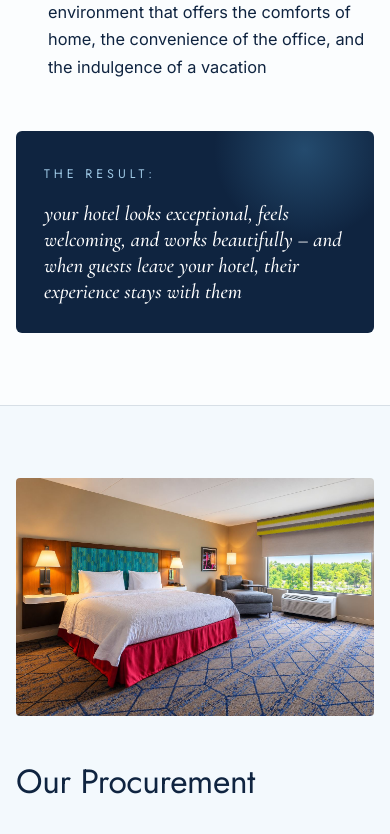
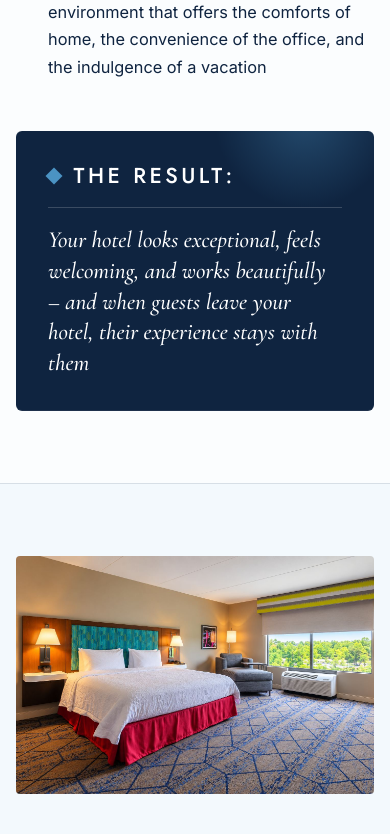
Before and after one commit to NashvilleNDG/Pinnacle-oct-site, a plain HTML site: page index.html in a window 390 px wide. Shown: the part 5820-6654 px from the top of the page. Drawn offline with nearby package versions, Linux system fonts and the light colour scheme.

Commit message:
Make 'The result:' callouts prominent; capitalise first word
- Larger white heading with diamond marker and divider
- Larger takeaway sentence; first letter after the colon capitalised in all five callouts

Co-Authored-By: Claude Opus 5.5 <noreply@anthropic.com>

```diff
--- a/assets/css/style.css
+++ b/assets/css/style.css
@@ -1577,3 +1577,27 @@ img[src*="/manufacturing"] { object-position: 60% 55%; }
 .company-list .list-mark { background: var(--blue-400); }
 .team__list li { grid-template-columns: 1.25rem 1fr; }
 .team__list li span.list-mark { padding: 0; }
+
+/* "The result:" callouts — make the takeaway the focal point */
+.result--compact { padding: clamp(2rem, 3.5vw, 3rem); }
+.result--compact .result__label {
+  display: flex; align-items: center; gap: .85rem;
+  font-family: var(--font-display);
+  font-size: clamp(1.35rem, 2vw, 1.75rem);
+  font-weight: 500;
+  letter-spacing: .16em;
+  line-height: 1.2;
+  color: var(--white);
+}
+.result--compact .result__label::before {
+  content: ""; flex: 0 0 12px; height: 12px;
+  background: var(--blue-400); transform: rotate(45deg);
+}
+.result--compact p {
+  margin-top: 1.1rem;
+  padding-top: 1.1rem;
+  border-top: 1px solid rgba(255,255,255,.18);
+  font-size: clamp(1.45rem, 2.2vw, 1.95rem);
+  line-height: 1.32;
+  color: var(--white);
+}
--- a/index.html
+++ b/index.html
@@ -16,7 +16,7 @@
 <link rel="preconnect" href="https://fonts.googleapis.com">
 <link rel="preconnect" href="https://fonts.gstatic.com" crossorigin>
 <link href="https://fonts.googleapis.com/css2?family=Cinzel:wght@500;600&family=Cormorant+Garamond:ital,wght@1,500;1,600&family=Inter:wght@400;500;600&family=Jost:wght@300;400;500&display=swap" rel="stylesheet">
-<link rel="stylesheet" href="assets/css/style.css?v=1790869078">
+<link rel="stylesheet" href="assets/css/style.css?v=1790869439">
 <script type="application/ld+json">
 {"@context":"https://schema.org","@type":"Organization","name":"Pinnacle South","url":"https://pinnacle-oct-site.onrender.com/","logo":"https://pinnacle-oct-site.onrender.com/assets/images/logo.png?v=1790703911","email":"info@pinnaclesouth.net","telephone":"+1-800-781-9010","foundingDate":"2003","description":"Hotel FF&E design, procurement, manufacturing, and installation.","location":[{"@type":"Place","name":"Pinnacle South Headquarters","telephone":"+1-615-905-9115","address":{"@type":"PostalAddress","addressLocality":"Franklin","addressRegion":"TN","addressCountry":"US"}},{"@type":"Place","name":"Pinnacle South Office & Showroom","telephone":"+1-770-227-3476","address":{"@type":"PostalAddress","addressLocality":"Griffin","addressRegion":"GA","addressCountry":"US"}}]}
 </script>
@@ -174,7 +174,7 @@
       </ul>
         <div class="result result--compact" data-reveal>
           <span class="result__label">The result:</span>
-          <p>your hotel looks exceptional, feels welcoming, and works beautifully – and when guests leave your hotel, their experience stays with them</p>
+          <p>Your hotel looks exceptional, feels welcoming, and works beautifully – and when guests leave your hotel, their experience stays with them</p>
         </div>
     </div>
   </div>
@@ -193,7 +193,7 @@
       </ul>
         <div class="result result--compact" data-reveal>
           <span class="result__label">The result:</span>
-          <p>your products arrive at the right time, in the right sequence, and in the right condition thanks to proactive procurement designed to protect your investment, to reduce surprises, and to keep your project moving</p>
+          <p>Your products arrive at the right time, in the right sequence, and in the right condition thanks to proactive procurement designed to protect your investment, to reduce surprises, and to keep your project moving</p>
         </div>
     </div>
   </div>
@@ -213,7 +213,7 @@
       </ul>
         <div class="result result--compact" data-reveal>
           <span class="result__label">The result:</span>
-          <p>unmatched ability to avoid damage, delays, and unexpected costs</p>
+          <p>Unmatched ability to avoid damage, delays, and unexpected costs</p>
         </div>
     </div>
   </div>
@@ -231,7 +231,7 @@
       </ul>
         <div class="result result--compact" data-reveal>
           <span class="result__label">The result:</span>
-          <p>our business philosophy is simple and we take it very seriously – if a job is worth doing, it’s worth doing exceptionally</p>
+          <p>Our business philosophy is simple and we take it very seriously – if a job is worth doing, it’s worth doing exceptionally</p>
         </div>
     </div>
   </div>
@@ -414,7 +414,7 @@
       </ul>
         <div class="result result--compact" data-reveal>
           <span class="result__label">The result:</span>
-          <p>we raise quality, control costs, and push ourselves to provide you with unmatched services that are supported by unbeatable customer service</p>
+          <p>We raise quality, control costs, and push ourselves to provide you with unmatched services that are supported by unbeatable customer service</p>
         </div>
     </div>
   </div>
```
